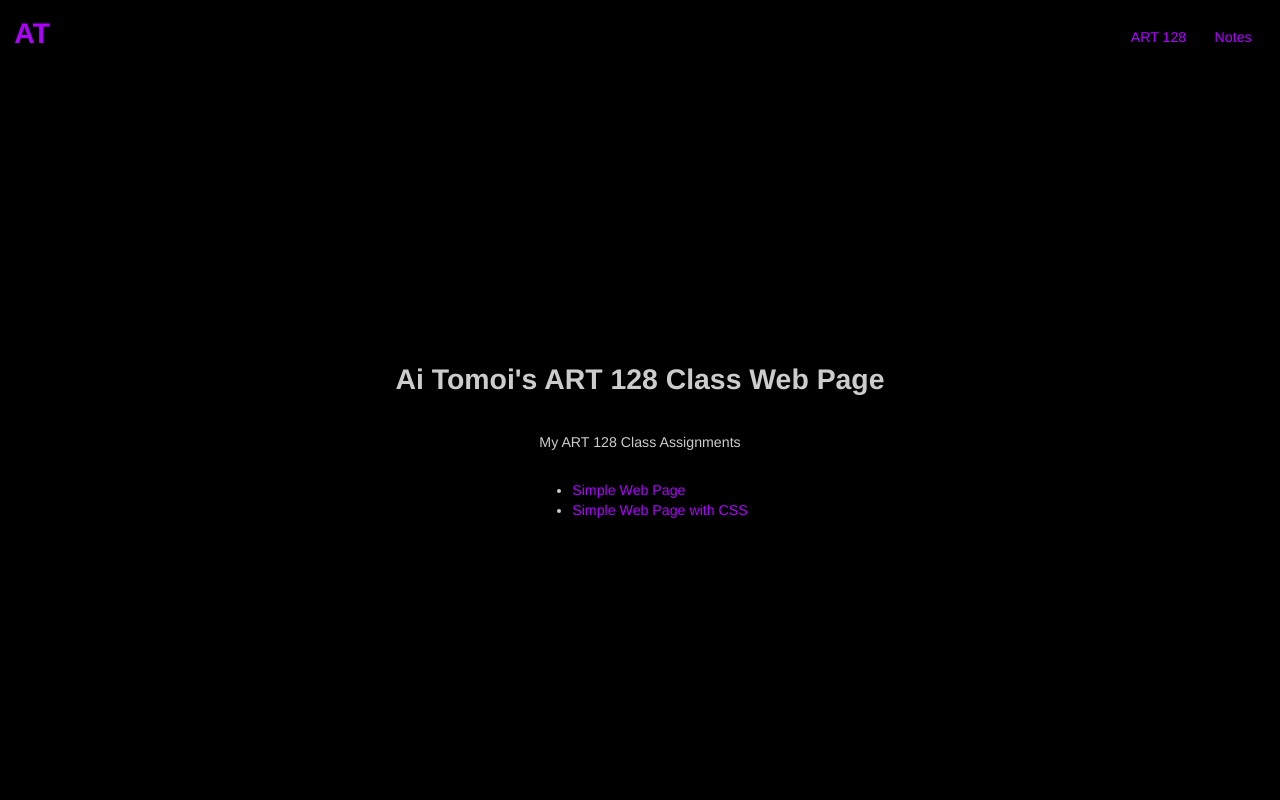
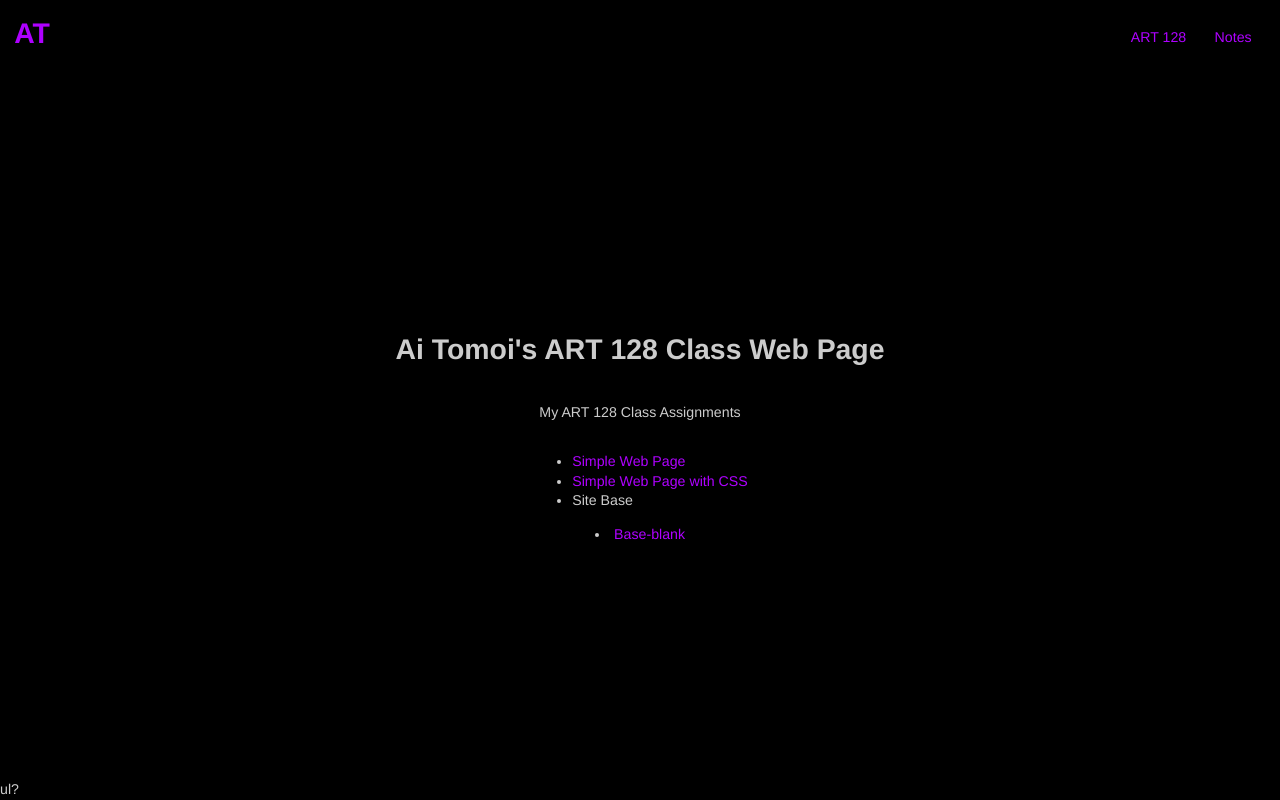
Before and after one commit to AiTomoi/studentsite, a plain HTML site: page art128/index.html in a window 1280 px wide. Drawn offline with Linux system fonts and the light colour scheme.

Commit message:
updated art128 index

```diff
--- a/art128/index.html
+++ b/art128/index.html
@@ -40,7 +40,12 @@
         <ul>
             <li><a href="simplewebpage.html" style="text-decoration: none;">Simple Web Page</a></li>
             <li><a href="simplewebpagewithcss/index.html" style="text-decoration: none;">Simple Web Page with CSS</a></li>
+            <li>Site Base</li>
         </ul>
+            <li><a href="base-blank/index.html">Base-blank</a></li>
+        </main>ul?
+     </li>
+    </ul>
 
     </main>
 
```
